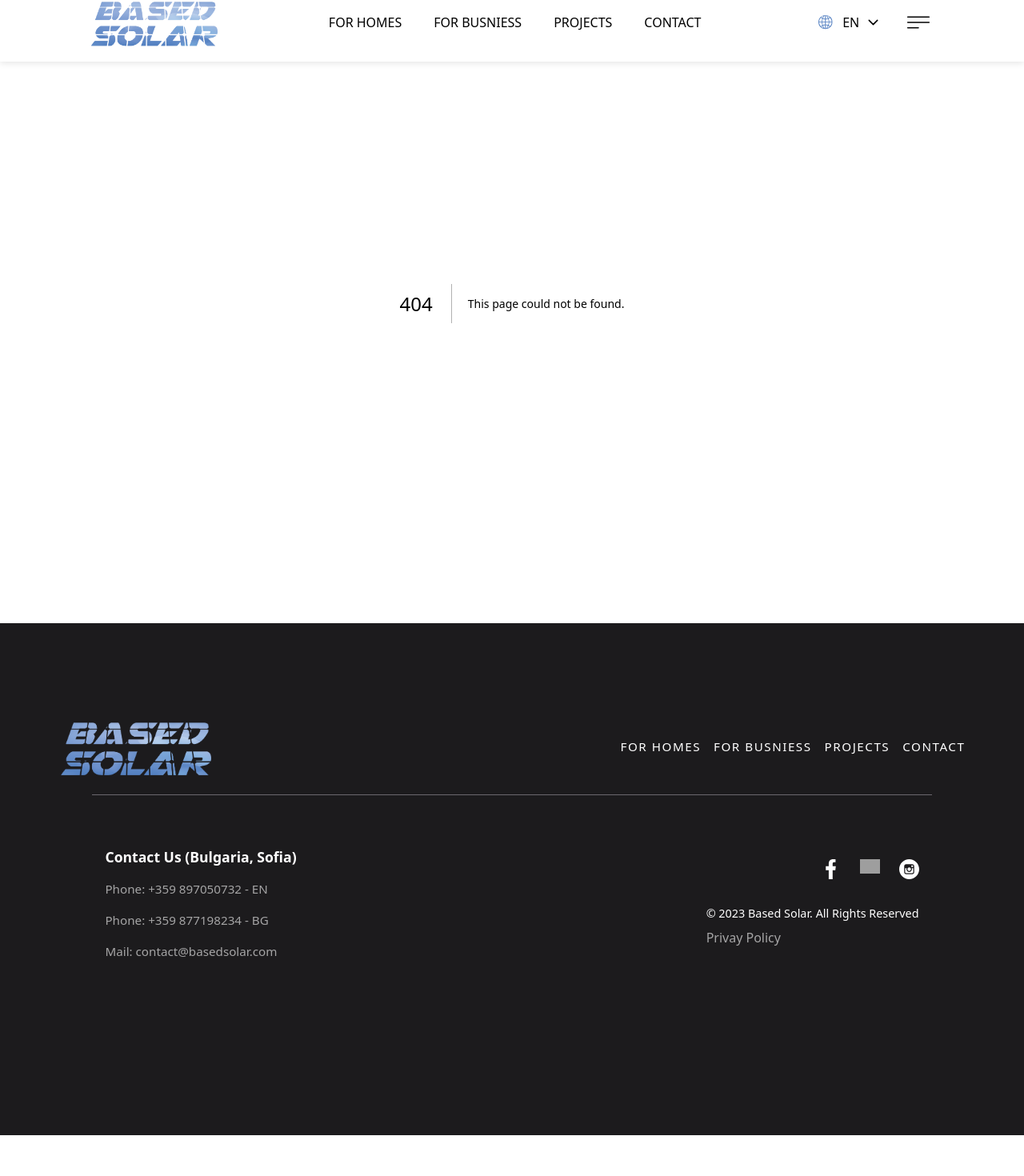
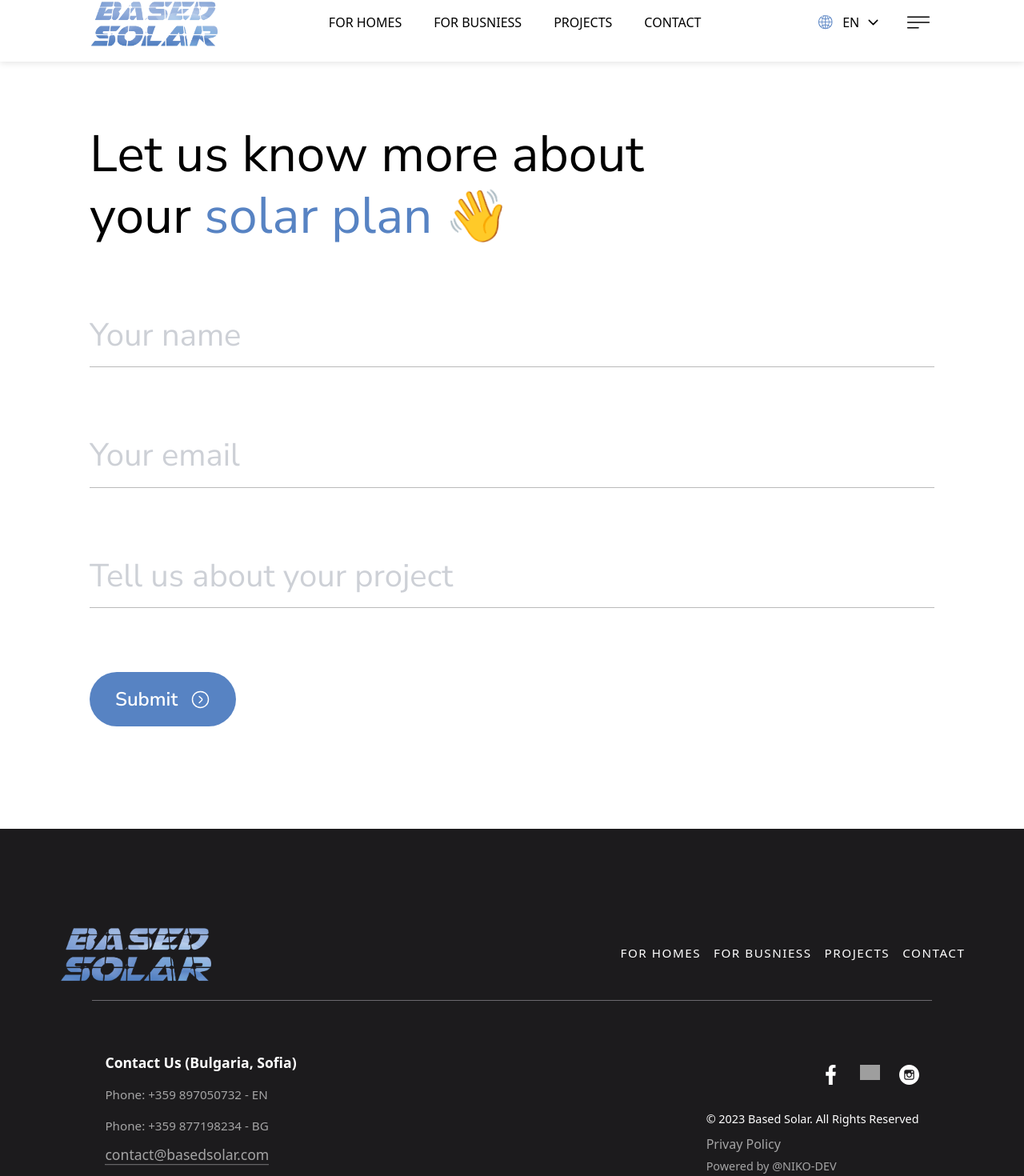
Before and after one commit to NIKO-DEV06/based-solar, a Next.js app: page /get-a-quote in a window 1280 px wide. Before the commit this address had no page. Shown: the part 21-1491 px from the top of the page at 80% size. Before the commit the page ends 1440 px from the top, so only its background shows below. Built offline with nearby package versions, Linux system fonts and the light colour scheme; grey boxes are pictures that could not be loaded.

Commit message:
added contact page

```diff
--- /dev/null
+++ b/app/get-a-quote/page.tsx
@@ -0,0 +1,5 @@
+import GetAQuote from "@/components/ContactPage/GetAQuote";
+
+export default function page() {
+  return <GetAQuote />;
+}
--- /dev/null
+++ b/components/ContactPage/GetAQuote.tsx
@@ -0,0 +1,159 @@
+"use client";
+import Image from "next/image";
+import { useEffect, useState } from "react";
+import { motion } from "framer-motion";
+import { useForm } from "react-hook-form";
+import { yupResolver } from "@hookform/resolvers/yup";
+// import emailjs from "@emailjs/browser";
+import * as yup from "yup";
+import toast, { Toaster } from "react-hot-toast";
+import right from "@/assets/right.svg";
+
+const GetAQuote = () => {
+  const [isSending, setIsSending] = useState(false);
+
+  const schema = yup.object().shape({
+    name: yup.string().trim().required("Please enter your name"),
+    email: yup.string().email().required("Please enter a valid email address"),
+    message: yup.string().trim().required("Please enter a message"),
+  });
+
+  const {
+    register,
+    handleSubmit,
+    formState: { errors },
+    reset,
+  } = useForm({
+    resolver: yupResolver(schema),
+  });
+
+  const submitFormHandler = async (data: any) => {
+    setIsSending(true);
+    try {
+      //   const response = await emailjs.sendForm(
+      //     process.env.NEXT_SERVICE_ID ?? "",
+      //     process.env.NEXT_TEMPLATE_ID ?? "",
+      //     "#contact-form",
+      //     process.env.NEXT_KEY_ID ?? ""
+      //   );
+      reset();
+      setIsSending(false);
+
+      toast.success("Message Sent!");
+    } catch (error) {
+      setIsSending(false);
+      console.log(error);
+      toast.error("Message failed to send");
+    }
+  };
+  return (
+    <>
+      <Toaster position="top-center" reverseOrder={false} />
+      <section className="min-h-screen bg-white text-black pb-[8rem] pt-[5rem] md:pt-[3rem] lg:pt-[4rem]">
+        {/* <Reveal y={100} z="z-[10]"> */}
+        <h1 className="mt-[4.5rem] md:mt-[7rem] mb-[2rem] md:mb-[5rem] text-[2rem] md:text-[2.8rem] md:leading-[4.5rem] lg:text-[4rem] lg:leading-[4.8rem] px-[1.2rem] md:px-[5rem] lg:px-[7rem] leading-[3.3rem]">
+          Let us know more about <br /> your
+          <span className="text-[#5783C3]"> solar plan</span>{" "}
+          <motion.span
+            animate={{ rotate: [0, 10, -8, 0] }}
+            transition={{
+              duration: 1.5,
+              repeat: Infinity,
+              repeatType: "reverse",
+              ease: "linear",
+            }}
+            className="inline-block"
+          >
+            👋
+          </motion.span>
+        </h1>
+        {/* </Reveal> */}
+
+        <form
+          id="contact-form"
+          onSubmit={handleSubmit(submitFormHandler)}
+          className="px-[1.2rem] md:px-[5rem] lg:px-[7rem] mt-[3rem] flex flex-col gap-[3rem] md:gap-[5rem]"
+        >
+          {/* <ImageReveal> */}
+          <div className="relative">
+            <input
+              type="text"
+              {...register("name")}
+              name="name"
+              autoComplete="off"
+              placeholder="Your name"
+              className={`border-b-[0.9px] md:border-b-[1.5px] ${
+                errors.name
+                  ? "border-b-[#ff0000] focus:border-b-[#ff0000]"
+                  : "border-b-[#00000045] focus:border-b-black"
+              } w-full rounded-none appearance-none outline-none pb-[0.6rem] font-sofia-regular text-[1.7rem] placeholder:opacity-50 md:text-[2.5rem] md:font-sofia relative`}
+            />
+            <p className="text-[#ff0000] font-sofia md:text-[1.1rem] text-left pt-1 md:pt-[1rem] absolute tracking-wide">
+              {errors.name?.message}
+            </p>
+          </div>
+          {/* </ImageReveal> */}
+          {/* <ImageReveal> */}
+          <div>
+            <input
+              type="text"
+              {...register("email")}
+              name="email"
+              autoComplete="off"
+              placeholder="Your email"
+              className={`border-b-[0.9px] md:border-b-[1.5px] ${
+                errors.email
+                  ? "border-b-[#ff0000] focus:border-b-[#ff0000]"
+                  : "border-b-[#00000045] focus:border-b-black"
+              } w-full rounded-none appearance-none outline-none pb-[0.6rem] font-sofia-regular text-[1.7rem] placeholder:opacity-50 md:text-[2.5rem] md:font-sofia relative`}
+            />
+            <p className="text-[#ff0000] font-sofia md:text-[1.1rem] text-left pt-1 md:pt-[1rem] absolute tracking-wide">
+              {errors.email?.message}
+            </p>
+          </div>
+          {/* </ImageReveal> */}
+          {/* <ImageReveal> */}
+          <div>
+            <input
+              type="text"
+              {...register("message")}
+              name="message"
+              autoComplete="off"
+              placeholder="Tell us about your project"
+              className={`border-b-[0.9px] md:border-b-[1.5px] ${
+                errors.message
+                  ? "border-b-[#ff0000] focus:border-b-[#ff0000]"
+                  : "border-b-[#00000045] focus:border-b-black"
+              } w-full rounded-none appearance-none outline-none pb-[0.6rem] font-sofia-regular text-[1.7rem] placeholder:opacity-50 md:text-[2.5rem] md:font-sofia relative`}
+            />
+            <p className="text-[#ff0000] font-sofia md:text-[1.1rem] text-left pt-1 md:pt-[1rem] absolute tracking-wide">
+              {errors.message?.message}
+            </p>
+          </div>
+          {/* </ImageReveal> */}
+
+          {/* <Reveal y={100} width="100%"> */}
+          <button
+            className={`flex group bg-[#5783C3] hover:bg-[#366cbc] duration-200 items-center px-[2rem] py-[1rem] h-fit gap-[1rem] rounded-full w-fit text-white font-semibold ${
+              isSending && "opacity-70"
+            }`}
+          >
+            <p className="text-[1.2rem] lg:text-[1.5rem]">
+              {isSending ? "Sending..." : "Submit"}
+            </p>
+            <Image
+              src={right}
+              width={25}
+              height={25}
+              alt="rigth-arrow"
+              className=" md:group-hover:translate-x-[0.3rem] transition-transform duration-200"
+            />
+          </button>
+          {/* </Reveal> */}
+        </form>
+      </section>
+    </>
+  );
+};
+
+export default GetAQuote;
--- a/components/LandingPage/ProjectsSlider.tsx
+++ b/components/LandingPage/ProjectsSlider.tsx
@@ -18,16 +18,16 @@
     id: 1,
   },
   {
-    url: project2,
-    id: 2,
-  },
-  {
     url: project1,
     id: 3,
   },
   {
     url: project4,
     id: 4,
+  },
+  {
+    url: project2,
+    id: 2,
   },
   {
     url: project5,
@@ -43,7 +43,7 @@
   const { state } = useAppContext();
   return (
     <div className="bg-white">
-      <div className="translate-y-[5rem]">
+      <div className="translate-y-[5rem] md:translate-y-[0rem] lg:translate-y-[5rem]">
         <h1 className="text-[1.8rem] tracking-wider lg:text-[2.2rem] xl:text-[2.8rem] font-semibold text-[#5783C3] uppercase text-center mb-[0.5rem]">
           {dictionary[state]?.projects}
         </h1>
--- a/components/LandingPage/WhatWeOffer.tsx
+++ b/components/LandingPage/WhatWeOffer.tsx
@@ -37,7 +37,7 @@
   return (
     <section className="min-h-screen pb-[4rem] lg:pb-[10rem]">
       <h1 className="text-[1.8rem] lg:text-[2.2rem] xl:text-[2.8rem] font-semibold text-[#5783C3] uppercase text-center mb-[3rem] tracking-wider">
-        What do we offer <br /> to you
+        {dictionary[state]?.whatDoWeOffer} <br /> {dictionary[state]?.toYou}
       </h1>
       <Image
         src={solar3d}
--- a/components/shared/Footer.tsx
+++ b/components/shared/Footer.tsx
@@ -10,7 +10,7 @@
 
 const Footer = () => {
   return (
-    <footer className="bg-[#1c1b1d] text-white min-h-[80vh] pt-[7rem] pb-[6rem] lg:pb-0">
+    <footer className="bg-[#1c1b1d] text-white min-h-[35rem] pt-[7rem] pb-[6rem] lg:pb-0">
       <div className={`lg:flex lg:flex-col lg:items-center`}>
         <div className="lg:flex lg:gap-[23rem] xl:gap-[32rem]">
           <Image
@@ -18,7 +18,7 @@
             width={190}
             height={190}
             alt="logo"
-            className="mx-auto lg:translate-x[-1.3rem]"
+            className="mx-auto"
           />
 
           <hr className="lg:hidden border-[#6b686e] w-[85%] mx-auto py-[1rem] mt-[1rem]" />
@@ -32,7 +32,10 @@
             <Link className="hover:opacity-50 duration-300" href={"/"}>
               Projects
             </Link>
-            <Link className="hover:opacity-50 duration-300" href={"/"}>
+            <Link
+              className="hover:opacity-50 duration-300"
+              href={"/get-a-quote"}
+            >
               Contact
             </Link>
           </div>
@@ -45,7 +48,21 @@
             </p>
             <p className="opacity-60">Phone: +359 897050732 - EN</p>
             <p className="opacity-60">Phone: +359 877198234 - BG</p>
-            <p className="opacity-60">Mail: contact@basedsolar.com</p>
+            {/* <p className="opacity-60">Mail: contact@basedsolar.com</p> */}
+            <div className="relative w-fit group translate-y-[-0.3rem]">
+              <Link
+                href={"mailto:contact@basedsolar.com"}
+                className="opacity-60 group-hover:opacity-100 duration-300 text-[1.1rem]"
+              >
+                contact@basedsolar.com
+                <div
+                  className={`scale-x-0 absolute w-full h-[1px] bg-white bottom-0 group-hover:scale-x-100 duration-300`}
+                ></div>
+              </Link>
+              <div
+                className={`absolute w-full h-[1px] bg-white opacity-[0.4] bottom-0 scale-x-100 duration-300`}
+              ></div>
+            </div>
           </div>
           <div className="lg:translate-y-[3rem]">
             <div className="flex justify-center lg:justify-end gap-[1.5rem]">
@@ -82,9 +99,15 @@
             </p>
             <Link
               href={"/"}
-              className="text-center translate-y-[2.5rem] opacity-60 block lg:text-left"
+              className="text-center translate-y-[2.5rem] opacity-60 block lg:text-left hover:opacity-100 duration-200"
             >
               Privay Policy
+            </Link>
+            <Link
+              href={"https://emmanuelayeniko.netlify.app"}
+              className="text-center translate-y-[2.8rem] text-[0.9rem] opacity-60 block lg:text-left hover:opacity-100 duration-200"
+            >
+              Powered by @NIKO-DEV
             </Link>
           </div>
         </div>
--- a/components/shared/Header.tsx
+++ b/components/shared/Header.tsx
@@ -18,7 +18,8 @@
     setLangOptionIsOpen(!langOptionIsOpen);
   };
   return (
-    <header className="bg-white fixed w-full shadow-header-shadow flex justify-between items-center z-30 px-[1.2rem] md:px-[5rem] lg:px-[7rem] py-[0.8rem] text-black">
+    <header className="bg-white fixed w-full shadow-header-shadow flex justify-between items-center z-30 px-[1.2rem] md:px-[5rem] lg:px-[7rem] py-[0.8rem] text-black top-0">
+      <Link href={"/"}>
         <Image
           src={logo}
           alt="based-solar-logo"
@@ -26,6 +27,7 @@
           height={160}
           priority
         />
+      </Link>
       <nav className="hidden lg:flex gap-[2rem] xl:gap-[2.5rem] uppercase">
         <Link href={`/`} className="cursor-pointer link-with-underline">
           {dictionary[state]?.homeNav}
@@ -36,7 +38,10 @@
         <Link href={`/`} className="cursor-pointer link-with-underline">
           {dictionary[state]?.projectsNav}
         </Link>
-        <Link href={`/`} className="cursor-pointer link-with-underline">
+        <Link
+          href={`/get-a-quote`}
+          className="cursor-pointer link-with-underline"
+        >
           {dictionary[state]?.contactNav}
         </Link>
       </nav>
--- a/content.ts
+++ b/content.ts
@@ -13,7 +13,7 @@
     getAQuote: "Get a Quote",
     aboutUs: "About Us",
     aboutUsParagraph:
-      " Welcome to Based Solar: Your Gateway to Clean, Cost-Efficient Energy Solutions.Our green power services at Based Solar offer clean, sustainable energy solutions for businesses and homeowners. We provide state-of-the-art photovoltaic systems, energy efficiency, and a greener future, all while reducing costs and environmental impact. Empower your future with our premier photovoltaic systems.",
+      "Welcome to Based Solar: Your Gateway to Clean, Cost-Efficient Energy Solutions.Our green power services at Based Solar offer clean, sustainable energy solutions for businesses and homeowners. We provide state-of-the-art photovoltaic systems, energy efficiency, and a greener future, all while reducing costs and environmental impact. Empower your future with our premier photovoltaic systems.",
     letsGoSolar: "Let's go solar today!",
     reducedBill: "Reduced bills by up to 70%",
     reducedBillP:
--- a/package.json
+++ b/package.json
@@ -10,11 +10,15 @@
   },
   "dependencies": {
     "@formatjs/intl-localematcher": "^0.5.0",
+    "@hookform/resolvers": "^3.3.2",
     "framer-motion": "^10.16.4",
     "negotiator": "^0.6.3",
     "next": "14.0.1",
     "react": "^18",
-    "react-dom": "^18"
+    "react-dom": "^18",
+    "react-hook-form": "^7.48.2",
+    "react-hot-toast": "^2.4.1",
+    "yup": "^1.3.2"
   },
   "devDependencies": {
     "@types/negotiator": "^0.6.3",
```
Also changed, not shown: 1 other file (tests, documents, lock files or other folders). Lines whose indentation alone changed are shown as unchanged.
